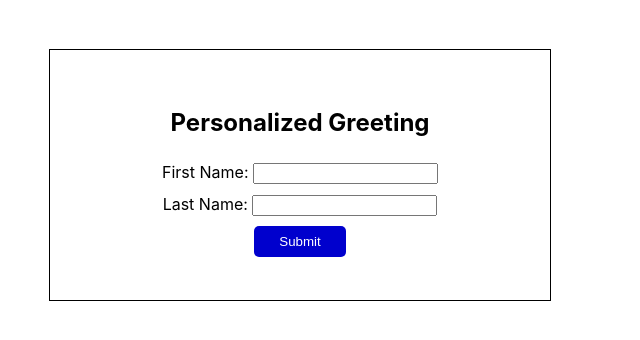
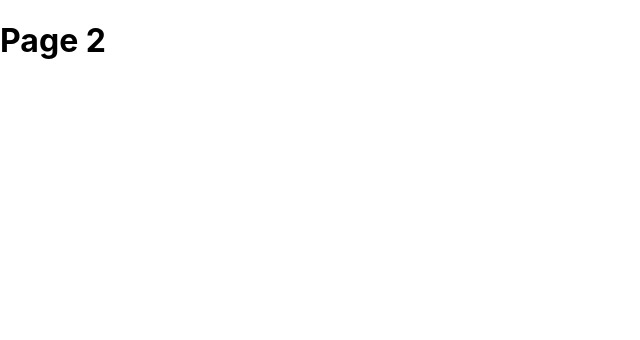
Before and after one commit to jjsn10/cs320, a React (Create React App) app in the folder src/main/frontend/: page /page2 in a window 1280 px wide. Shown: the top 340 px of the page, without its empty margins (0-640 px from the left). Built offline with nearby package versions, Linux system fonts and the light colour scheme.

Commit message:
4.2 Create a New Page

```diff
--- a/src/main/frontend/package.json
+++ b/src/main/frontend/package.json
@@ -9,6 +9,7 @@
     "axios": "^1.7.7",
     "react": "^18.3.1",
     "react-dom": "^18.3.1",
+    "react-router-dom": "^6.26.2",
     "react-scripts": "5.0.1",
     "web-vitals": "^2.1.4"
   },
--- a/src/main/frontend/src/App.css
+++ b/src/main/frontend/src/App.css
@@ -20,7 +20,7 @@
 .name, .last{
     margin: 5px 0;
 }
-.submit{
+.submit, .page2{
     margin: 5px 0;
     background-color: mediumblue;
     color: white;
--- a/src/main/frontend/src/App.js
+++ b/src/main/frontend/src/App.js
@@ -1,12 +1,20 @@
-import React, {useEffect, useState} from "react";
+import React, {useState} from "react";
+import {useNavigate} from "react-router-dom";
 import './App.css'
 
 function App(){
+
+  const navigate = useNavigate();
+  const navigateToPage2 = () => {
+    navigate('/page2');
+  }
 
   const [message, setMessage] = useState("");
   const [firstName, setFirstName] = useState('');
   const [lastName, setLastName] = useState('');
   //const [submittedData, setSubmittedData] = useState(null);
+
+
 
   const handleSubmit = async (e)=>{
     e.preventDefault();
@@ -59,6 +67,7 @@ function App(){
               />
             </div>
             <button type="submit" className="submit">Submit</button>
+            <button onClick={navigateToPage2} className="page2">Page 2</button>
           </form>
         </div>
         {message && (
@@ -66,6 +75,7 @@ function App(){
             <p>{message}</p>
             </div>
         )}
+
       </div>
   );
 }
--- /dev/null
+++ b/src/main/frontend/src/Page2.js
@@ -0,0 +1,8 @@
+function Page2(){
+    return (
+        <div>
+            <h1>Page 2</h1>
+        </div>
+    )
+}
+export default Page2;
--- a/src/main/frontend/src/index.js
+++ b/src/main/frontend/src/index.js
@@ -2,16 +2,23 @@ import React from 'react';
 import ReactDOM from 'react-dom/client';
 import './index.css';
 import App from './App';
-import reportWebVitals from './reportWebVitals';
+import Page2 from './Page2';
+//import reportWebVitals from './reportWebVitals';
+import {BrowserRouter, Routers, Router, Routes, Route} from "react-router-dom";
 
 const root = ReactDOM.createRoot(document.getElementById('root'));
 root.render(
   <React.StrictMode>
-    <App />
+      <BrowserRouter>
+          <Routes>
+              <Route path="/" element={<App/>} />
+              <Route path="/page2" element={<Page2/>} />
+          </Routes>
+      </BrowserRouter>
   </React.StrictMode>
 );
 
 // If you want to start measuring performance in your app, pass a function
 // to log results (for example: reportWebVitals(console.log))
 // or send to an analytics endpoint. Learn more: https://bit.ly/CRA-vitals
-reportWebVitals();
+//reportWebVitals();
```
Also changed, not shown: 2 other files (tests, documents, lock files or other folders). Lines whose indentation alone changed are shown as unchanged.
